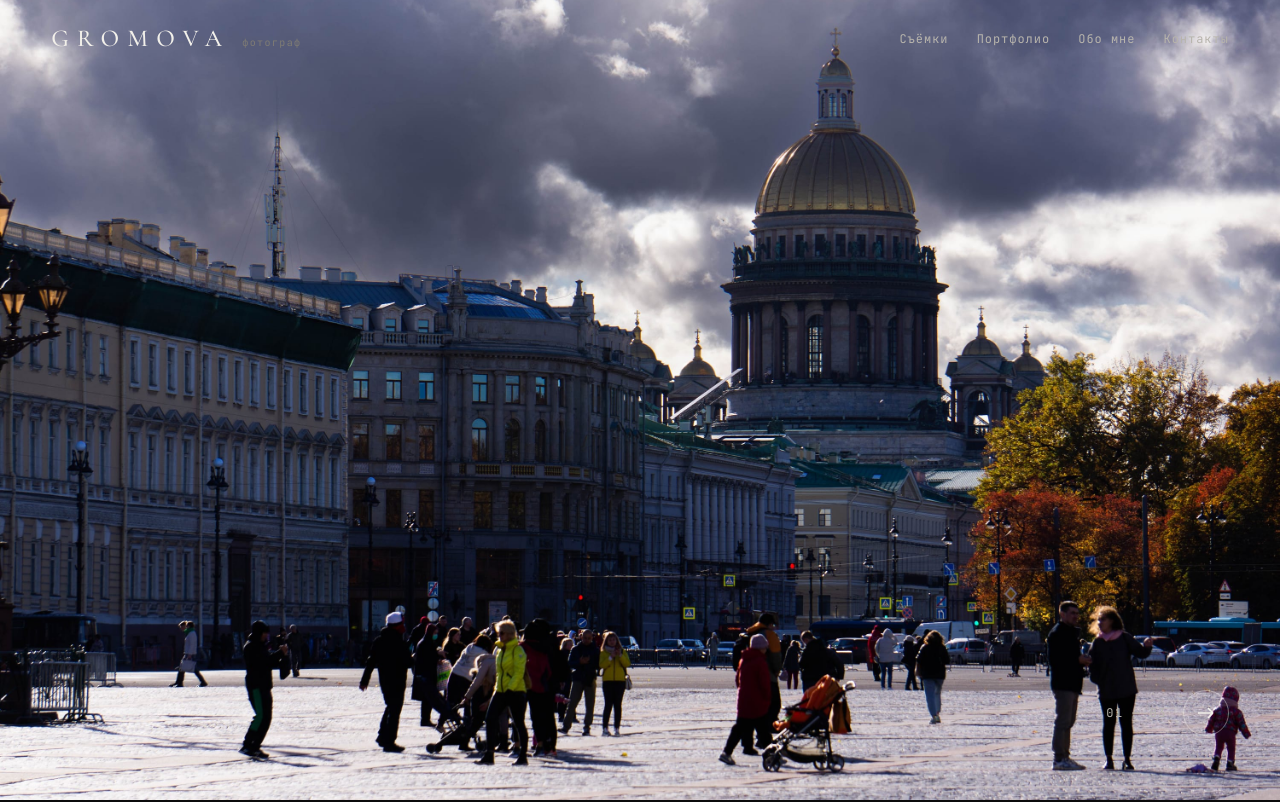
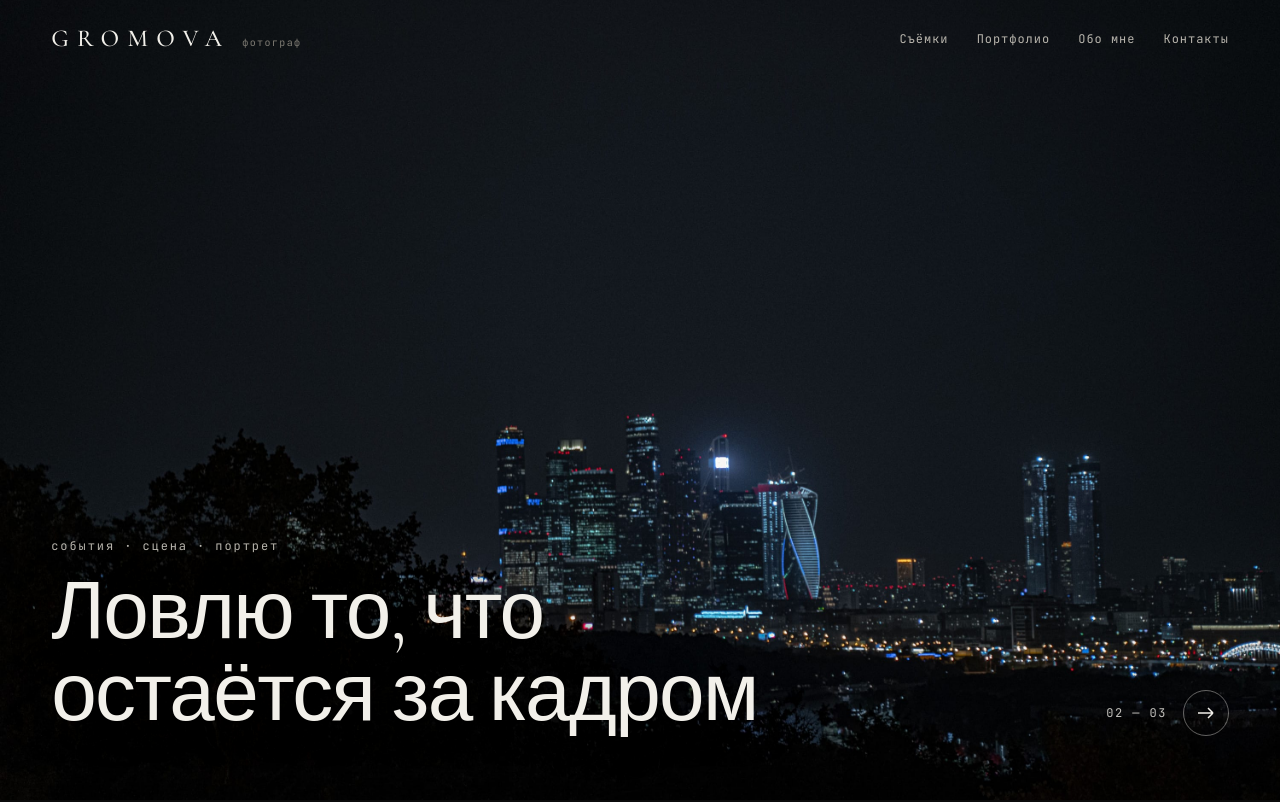
Before and after one commit to Danon29/GromovaProject, a Next.js app: page / in a window 1280 px wide. Shown: the top 802 px of the page. Built offline with nearby package versions, Linux system fonts and the light colour scheme.

Commit message:
more animations

```diff
--- a/src/components/Hero/Hero.module.css
+++ b/src/components/Hero/Hero.module.css
@@ -12,12 +12,12 @@
     right: var(--space-page-x);
     bottom: var(--space-page-y);
     pointer-events: none;
+    z-index: 100;
 }
 
 @media (max-width: 880px) {
     .left { bottom: calc(var(--space-page-y) + 90px); }
 }
-
 
 .info {
     font-family: var(--font-mono);
@@ -52,31 +52,6 @@
     z-index: 5;
 }
 
-.next {
-    width: 46px;
-    height: 46px;
-    border-radius: 50%;
-    border: 1px solid var(--color-border-secondary);
-    background: transparent;
-    color: var(--color-text);
-    cursor: pointer;
-    transition: background .3s, color .3s;
-    display: flex;
-    justify-content: center;
-    align-items: center;
-}
-
-.next:hover {
-    background: var(--color-text);
-    color: var(--color-bg);
-}
-
-.frame {
-    position: relative;
-    height: 100vh;
-    min-height: 640px;
-}
-
 .photo {
     object-fit: cover;
 }
--- a/src/components/Hero/Hero.tsx
+++ b/src/components/Hero/Hero.tsx
@@ -1,6 +1,7 @@
 import Image from 'next/image'
 import styles from './Hero.module.css'
 import { heroSlides } from '@/content/hero'
+import { HeroCarousel } from '@/components/HeroCarousel/hero-carousel'
 
 export function Hero() {
   const slide = heroSlides[0]
@@ -15,17 +16,20 @@ export function Hero() {
         <p className={styles.info}>события · сцена · портрет</p>
         <h1 className={styles.title}>Ловлю то, что остаётся за кадром</h1>
       </div>
-      <div className={styles.right}>
-        <span>01 — 03</span>
-        <button type="button" className={styles.next} aria-label="Следующий кадр">
-          <svg width="18" height="12" viewBox="0 0 18 12" fill="none" aria-hidden="true">
-            <path d="M1 6h15m0 0-5-5m5 5-5 5" stroke="currentColor" strokeWidth="1.5" />
-          </svg>
-        </button>
-      </div>
-      <div className={styles.frame}>
-        <Image src={slide.src} alt={slide.alt} fill sizes="100vw" preload className={styles.photo} />
-      </div>
+
+      <HeroCarousel
+        slides={heroSlides.map((slide, i) => (
+          <Image
+            key={slide.src}
+            src={slide.src}
+            alt={slide.alt}
+            fill
+            sizes="100vw"
+            priority={i === 0}
+            className={styles.photo}
+          />
+        ))}
+      />
     </header>
   )
 }
--- /dev/null
+++ b/src/components/HeroCarousel/hero-carousel.module.css
@@ -0,0 +1,43 @@
+.slide {
+    position: absolute;
+    inset: 0;
+    opacity: 0;
+    transition: opacity 1.5s ease;
+}
+
+.active {
+    opacity: 1;
+}
+
+.controls {
+    position: absolute;
+    right: clamp(24px, 4vw, 64px);
+    bottom: clamp(46px, 8vh, 96px);
+    z-index: 5;
+    display: flex;
+    align-items: center;
+    gap: 16px;
+    font-family: var(--font-mono);
+    font-size: 12px;
+    letter-spacing: 0.12em;
+    color: rgba(242, 240, 234, 0.8);
+}
+
+.next {
+    width: 46px;
+    height: 46px;
+    border-radius: 50%;
+    border: 1px solid var(--color-border-secondary);
+    background: transparent;
+    color: var(--color-text);
+    cursor: pointer;
+    display: flex;
+    justify-content: center;
+    align-items: center;
+    transition: background 0.3s, color 0.3s;
+}
+
+.next:hover {
+    background: var(--color-text);
+    color: var(--color-bg);
+}
--- /dev/null
+++ b/src/components/HeroCarousel/hero-carousel.tsx
@@ -0,0 +1,73 @@
+'use client'
+
+import React, { useCallback, useEffect, useRef, useState } from 'react'
+import styles from './hero-carousel.module.css'
+
+const AUTO_MS = 5500
+
+type HeroCarouselProps = {
+  slides: React.ReactNode[]
+}
+
+export const HeroCarousel: React.FC<HeroCarouselProps> = ({ slides }) => {
+  const [active, setActive] = useState(0)
+
+  const timeRef = useRef<number | null>(null)
+  const count = slides.length
+
+  const stop = useCallback(() => {
+    if (timeRef.current !== null) {
+      window.clearInterval(timeRef.current)
+      timeRef.current = null
+    }
+  }, [])
+
+  const restart = useCallback(() => {
+    stop()
+    timeRef.current = window.setInterval(() => {
+      setActive((i) => (i + 1) % count)
+    }, AUTO_MS)
+  }, [count, stop])
+
+  useEffect(() => {
+    restart()
+
+    const onVisibility = () => {
+      if (document.hidden) stop()
+      else restart()
+    }
+
+    document.addEventListener('visibilitychange', onVisibility)
+
+    return () => {
+      stop()
+      document.removeEventListener('visibilitychange', onVisibility)
+    }
+  }, [restart, stop])
+
+  const next = () => {
+    setActive((i) => (i + 1) % count)
+    restart()
+  }
+
+  return (
+    <>
+      {slides.map((slide, i) => (
+        <div key={i} className={i === active ? `${styles.slide} ${styles.active}` : styles.slide}>
+          {slide}
+        </div>
+      ))}
+
+      <div className={styles.controls}>
+        <span>
+          {String(active + 1).padStart(2, '0')} — {String(count).padStart(2, '0')}
+        </span>
+        <button type="button" className={styles.next} aria-label="Следующий кадр" onClick={next}>
+          <svg width="18" height="12" viewBox="0 0 18 12" fill="none" aria-hidden="true">
+            <path d="M1 6h15m0 0-5-5m5 5-5 5" stroke="currentColor" strokeWidth="1.5" />
+          </svg>
+        </button>
+      </div>
+    </>
+  )
+}
--- a/src/components/Nav/Nav.module.css
+++ b/src/components/Nav/Nav.module.css
@@ -1,15 +1,3 @@
-.wrapper {
-    position: fixed;
-    top: 0;
-    left: 0;
-    z-index: 100;
-    display: flex;
-    width: 100%;
-    justify-content: space-between;
-    align-items: center;
-    gap: 24px;
-    padding: 24px var(--space-page-x);
-}
 
 @media (max-width: 880px) {
     .wrapper { flex-wrap: wrap; }
--- a/src/components/Nav/Nav.tsx
+++ b/src/components/Nav/Nav.tsx
@@ -1,9 +1,10 @@
 import styles from './Nav.module.css'
 import Link from 'next/link'
+import { NavShell } from '@/components/NavShell/nav-shell'
 
 export function Nav() {
   return (
-    <nav className={styles.wrapper}>
+    <NavShell>
       <Link href="/#top" className={styles.left}>
         <span className={styles.logo}>GROMOVA</span>
         <span className={styles.photographer}>фотограф</span>
@@ -30,6 +31,6 @@ export function Nav() {
           </Link>
         </li>
       </ul>
-    </nav>
+    </NavShell>
   )
 }
--- /dev/null
+++ b/src/components/NavShell/nav-shell.module.css
@@ -0,0 +1,37 @@
+.sentinel {
+    position: absolute;
+    top: 0;
+    left: 0;
+    width: 1px;
+    height: 70vh;
+    visibility: hidden;
+    pointer-events: none;
+}
+
+.nav {
+    position: fixed;
+    top: 0;
+    left: 0;
+    width: 100%;
+    z-index: 999;
+    display: flex;
+    align-items: center;
+    justify-content: space-between;
+    gap: 24px;
+    padding: 24px clamp(24px, 4vw, 64px);
+    background: transparent;
+    border-bottom: 1px solid transparent;
+    transition:
+            background 0.5s ease,
+            border-color 0.5s ease,
+            padding 0.4s ease;
+}
+
+.solid {
+    background: rgba(11, 11, 12, 0.82);
+    -webkit-backdrop-filter: saturate(140%) blur(16px);
+    backdrop-filter: saturate(140%) blur(16px);
+    border-bottom-color: rgba(255, 255, 255, 0.09);
+    padding-top: 15px;
+    padding-bottom: 15px;
+}
--- /dev/null
+++ b/src/components/NavShell/nav-shell.tsx
@@ -0,0 +1,31 @@
+'use client'
+
+import { ReactNode, useEffect, useRef, useState } from 'react'
+import styles from './nav-shell.module.css'
+
+export function NavShell({ children }: { children: ReactNode }) {
+  const sentinelRef = useRef<HTMLDivElement | null>(null)
+  const [solid, setSolid] = useState(false)
+
+  useEffect(() => {
+    const el = sentinelRef.current
+    if (!el) return
+
+    const io = new IntersectionObserver((entries) => {
+      setSolid(!(entries[0]?.isIntersecting ?? true))
+    })
+
+    io.observe(el)
+
+    return () => {
+      io.disconnect()
+    }
+  }, [])
+
+  return (
+    <>
+      <div ref={sentinelRef} className={styles.sentinel} aria-hidden="true" />
+      <nav className={solid ? `${styles.nav} ${styles.solid}` : styles.nav}>{children}</nav>
+    </>
+  )
+}
--- a/src/components/Portfolio/Portfolio.module.css
+++ b/src/components/Portfolio/Portfolio.module.css
@@ -83,3 +83,33 @@
 .photo {
     object-fit: cover;
 }
+
+.arrow {
+    display: inline-block;
+    margin-left: 7px;
+    vertical-align: -2px;
+}
+
+.arrow svg {
+    display: block;
+    width: 13px;
+    height: 13px;
+}
+
+@media (hover: hover) and (prefers-reduced-motion: no-preference) {
+    .photo {
+        transition: transform 0.8s cubic-bezier(0.2, 0.8, 0.2, 1);
+    }
+
+    .card:hover .photo {
+        transform: scale(1.05);
+    }
+
+    .arrow {
+        transition: transform 0.3s cubic-bezier(0.2, 0.8, 0.2, 1);
+    }
+
+    .card:hover .arrow {
+        transform: translate(3px, -3px);
+    }
+}
--- a/src/components/Portfolio/Portfolio.tsx
+++ b/src/components/Portfolio/Portfolio.tsx
@@ -28,7 +28,14 @@ export function Portfolio() {
           <Reveal key={shoot.slug} delay={(i % PER_ROW) * STAGGER}>
             <Link className={styles.card} href={`/shoots/${shoot.slug}`}>
               <Image src={shoot.cover.src} alt={shoot.cover.alt} sizes={CARD_SIZES} fill className={styles.photo} />
-              <div className={styles.cardLabel}>{shoot.title}</div>
+              <div className={styles.cardLabel}>
+                {shoot.title}
+                <span className={styles.arrow} aria-hidden="true">
+                  <svg viewBox="0 0 24 24" fill="none" stroke="currentColor" strokeWidth="2.5" strokeLinecap="round" strokeLinejoin="round">
+                    <path d="M7 17L17 7M8 7h9v9" />
+                  </svg>
+                </span>
+              </div>
             </Link>
           </Reveal>
         ))}
--- a/src/content/shoots.ts
+++ b/src/content/shoots.ts
@@ -51,11 +51,11 @@ export const shoots = [
   {
     slug: 'karina-home',
     category: 'portrait',
-    title: 'Дома',
+    title: 'Карина · Дома ',
     year: 2024,
     location: 'Калининград · Дома',
     description: 'Карина дома.',
-    cover: photo(fifthDir, 1, 'Карина дома'),
+    cover: photo(fifthDir, 4, 'Карина дома'),
     photos: [
       photo(fifthDir, 1, 'Карина дома'),
       photo(fifthDir, 2, 'Карина дома'),
@@ -78,10 +78,10 @@ export const shoots = [
   {
     slug: 'karina-piter',
     category: 'portrait',
-    title: 'Карина Санкт-Петербург',
+    title: 'Карина · Санкт-Петербург',
     year: 2024,
     location: 'Санкт-Петербург',
-    description: 'Карина в Санкт-Петербурге',
+    description: 'Карина · Санкт-Петербурге',
     cover: photo(fourthDir, 1, 'Карина'),
     photos: [
       photo(fourthDir, 1, 'Карина'),
```
